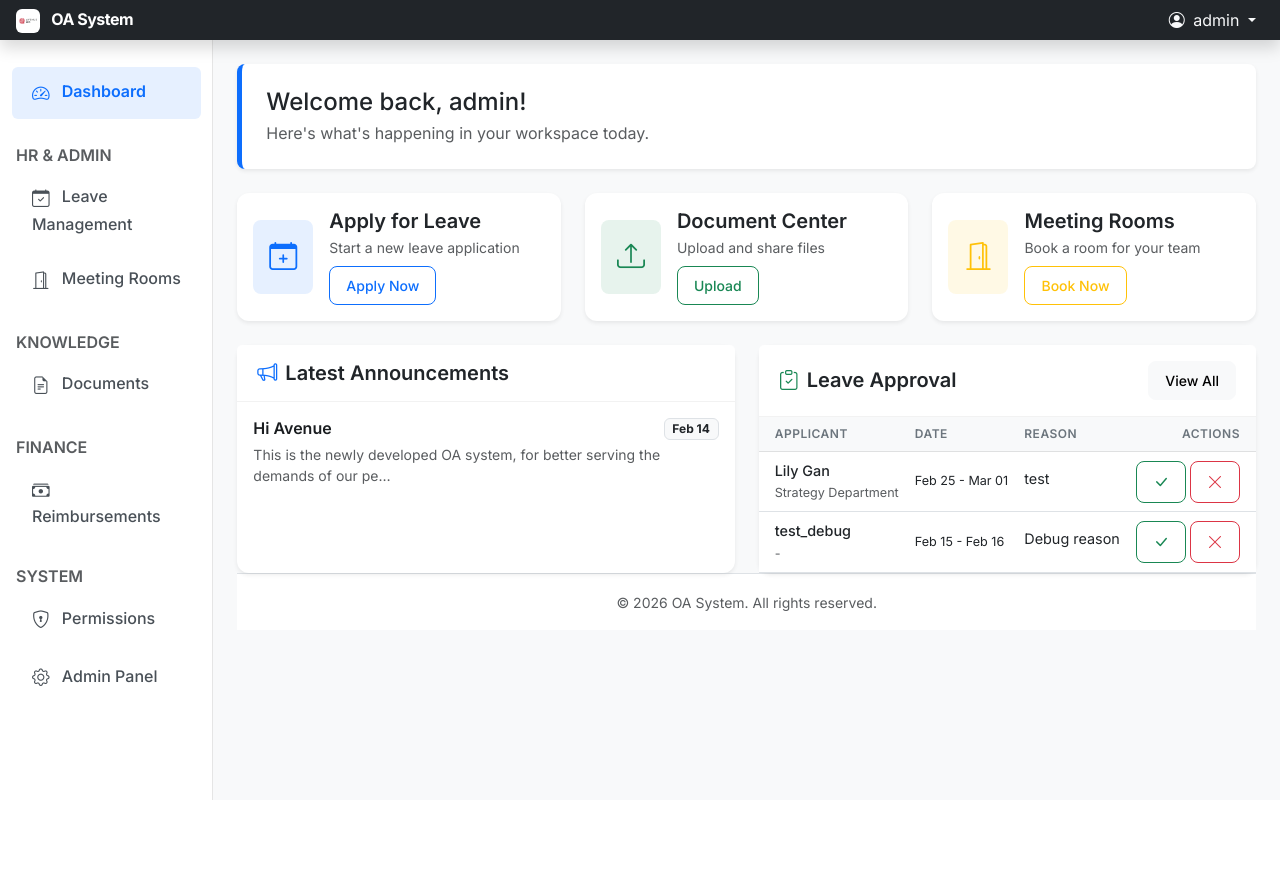
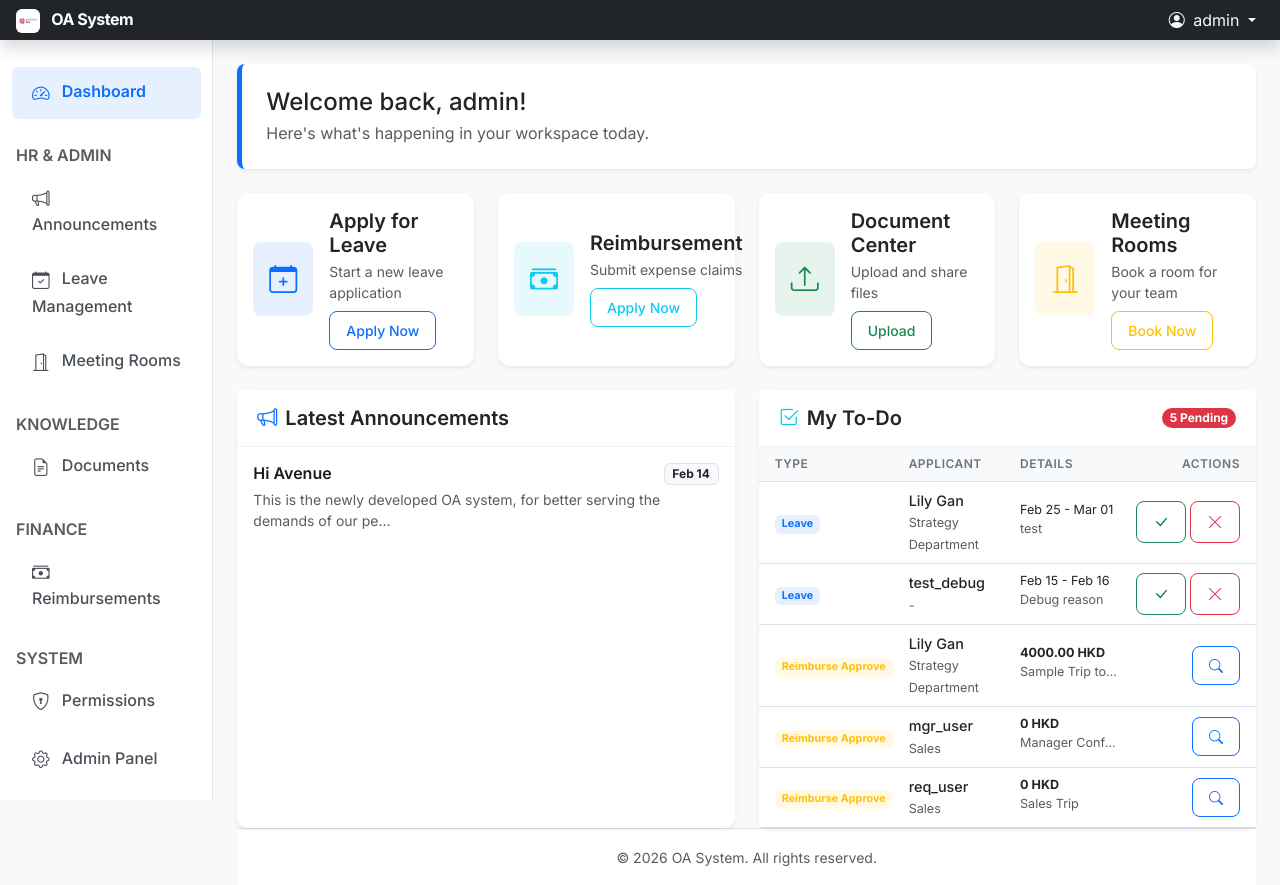
Before and after one commit to cshxinhao/oa-system, a Django app: page / in a window 1280 px wide. Before the commit the page ends 800 px from the top, so only its background shows below. Run offline with Django 4.2, Linux system fonts and the light colour scheme; a user stored in the database is signed in; data comes from the database, SQL or seed files in the repository; both versions use the stored data as it was after the commit.

Commit message:
Improve the site design:
1. Add a "Annuncement" sidebar under "HR & ADMIN", to facilitate browsing all published announcements.

2. In Dashboard, for each announcement in "latest announcements", it should be able to navigate to the full content in "Announcement", because sometimes the announcement is a bit long.

3. Similar to "apply for leave", add a "apply for reimbursement" button in dashborad.

4. "My To-Do" in dashboard only collects pending leave approval currently, please show pending reimbursement check/approval as well, to people in charge.

```diff
--- /dev/null
+++ b/apps/admin_office/urls.py
@@ -0,0 +1,9 @@
+from django.urls import path
+from . import views
+
+app_name = 'admin_office'
+
+urlpatterns = [
+    path('notices/', views.NoticeListView.as_view(), name='notice_list'),
+    path('notices/<int:pk>/', views.NoticeDetailView.as_view(), name='notice_detail'),
+]
--- a/apps/core/views.py
+++ b/apps/core/views.py
@@ -12,6 +12,7 @@ from .serializers import UserSerializer, DepartmentSerializer
 from admin_office.models import Notice
 from hr.models import LeaveApplication
 from hr.permissions import get_pending_leaves_for_approver
+from finance.models import ReimbursementRequest
 
 class UserPermissionView(LoginRequiredMixin, UserPassesTestMixin, ListView):
     model = User
@@ -127,15 +128,73 @@ class DepartmentViewSet(viewsets.ReadOnlyModelViewSet):
     permission_classes = [IsAuthenticated]
     search_fields = ['name']
 
+def get_approver_for_reimbursement(reimbursement):
+    """Helper to determine the approver for a reimbursement request."""
+    requester = reimbursement.requester
+    if not requester.department:
+        return None
+
+    # If requester is not manager, approver is their manager
+    if requester.department.manager != requester:
+        return requester.department.manager
+
+    # If requester IS manager, approver is parent department manager
+    if requester.department.parent:
+        return requester.department.parent.manager
+
+    return None
+
 @login_required
 def index(request):
     notices = Notice.objects.filter(is_published=True).order_by('-published_at')[:5]
 
+    # Pending Leaves
     pending_leaves = get_pending_leaves_for_approver(request.user)
-    can_approve = pending_leaves.exists()
+
+    # Pending Reimbursements
+    pending_reimbursements = []
+
+    # 1. Check if user is a checker and has submitted requests assigned
+    if request.user.has_perm('finance.can_check_reimbursement'):
+        checks = ReimbursementRequest.objects.filter(
+            status='SUBMITTED',
+            checker=request.user
+        )
+        for req in checks:
+            req.todo_type = 'reimbursement_check'
+            pending_reimbursements.append(req)
+
+    # 2. Check if user is an approver for any checked requests
+    # Get all CHECKED requests
+    checked_requests = ReimbursementRequest.objects.filter(status='CHECKED')
+
+    for req in checked_requests:
+        approver = get_approver_for_reimbursement(req)
+        if approver == request.user or request.user.is_superuser:
+            req.todo_type = 'reimbursement_approve'
+            pending_reimbursements.append(req)
+
+    # Mark leave items for the template
+    for leave in pending_leaves:
+        leave.todo_type = 'leave_approve'
+
+    # Combine and Sort
+    # We need to convert querysets to lists to combine them
+    todo_list = list(pending_leaves) + list(pending_reimbursements)
+
+    # Sort by creation date (newest first) - assuming both have created_at/start_date
+    # Reimbursement has created_at, Leave has start_date (or created_at if exists)
+    # Let's just append for now, or sort if possible.
+
+    has_todo = len(todo_list) > 0
 
     return render(
         request,
         'index.html',
-        {'notices': notices, 'pending_leaves': pending_leaves, 'can_approve': can_approve},
+        {
+            'notices': notices,
+            'todo_list': todo_list,
+            'has_todo': has_todo,
+            'can_approve': has_todo # Keeping for backward compatibility if needed, but logic changed
+        },
     )
--- a/oa_system/urls.py
+++ b/oa_system/urls.py
@@ -27,6 +27,7 @@ urlpatterns = [
      path("docs/", include('docs.urls', namespace='docs')),
      path("meeting/", include('meeting.urls', namespace='meeting')),
      path("finance/", include('finance.urls', namespace='finance')),
+     path("admin-office/", include('admin_office.urls', namespace='admin_office')),
 ]
 
 if settings.DEBUG:
--- a/templates/base.html
+++ b/templates/base.html
@@ -70,6 +70,11 @@
               <h6 class="sidebar-heading d-flex justify-content-between align-items-center px-3 mt-4 mb-1 text-muted text-uppercase">
                 <span>HR & Admin</span>
               </h6>
+              <li class="nav-item">
+                <a class="nav-link {% if 'admin_office' in request.path %}active{% endif %}" href="{% url 'admin_office:notice_list' %}">
+                  <i class="bi bi-megaphone"></i> Announcements
+                </a>
+              </li>
               <li class="nav-item">
                 <a class="nav-link {% if 'hr' in request.path %}active{% endif %}" href="{% url 'hr:leave_list' %}">
                   <i class="bi bi-calendar-check"></i> Leave Management
--- a/templates/index.html
+++ b/templates/index.html
@@ -15,7 +15,7 @@
 
 <!-- Quick Actions -->
 <div class="row g-4 mb-4">
-    <div class="col-md-4">
+    <div class="col-md-3">
         <div class="card h-100 border-0 shadow-sm">
             <div class="card-body d-flex align-items-center">
                 <div class="flex-shrink-0 bg-primary bg-opacity-10 p-3 rounded-3">
@@ -29,7 +29,21 @@
             </div>
         </div>
     </div>
-    <div class="col-md-4">
+    <div class="col-md-3">
+        <div class="card h-100 border-0 shadow-sm">
+            <div class="card-body d-flex align-items-center">
+                <div class="flex-shrink-0 bg-info bg-opacity-10 p-3 rounded-3">
+                    <i class="bi bi-cash-stack text-info fs-3"></i>
+                </div>
+                <div class="flex-grow-1 ms-3">
+                    <h5 class="card-title mb-1">Reimbursement</h5>
+                    <p class="card-text text-muted small mb-2">Submit expense claims</p>
+                    <a href="{% url 'finance:reimbursement_create' %}" class="btn btn-sm btn-outline-info stretched-link">Apply Now</a>
+                </div>
+            </div>
+        </div>
+    </div>
+    <div class="col-md-3">
         <div class="card h-100 border-0 shadow-sm">
             <div class="card-body d-flex align-items-center">
                 <div class="flex-shrink-0 bg-success bg-opacity-10 p-3 rounded-3">
@@ -47,7 +61,7 @@
             </div>
         </div>
     </div>
-    <div class="col-md-4">
+    <div class="col-md-3">
         <div class="card h-100 border-0 shadow-sm">
             <div class="card-body d-flex align-items-center">
                 <div class="flex-shrink-0 bg-warning bg-opacity-10 p-3 rounded-3">
@@ -74,13 +88,13 @@
             </div>
             <div class="list-group list-group-flush">
                 {% for notice in notices %}
-                <div class="list-group-item px-3 py-3">
+                <a href="{% url 'admin_office:notice_detail' notice.pk %}" class="list-group-item list-group-item-action px-3 py-3">
                     <div class="d-flex w-100 justify-content-between align-items-center mb-1">
                         <h6 class="mb-0 fw-semibold">{{ notice.title }}</h6>
                         <span class="badge bg-light text-dark border">{{ notice.published_at|date:"M d" }}</span>
                     </div>
-                    <p class="mb-0 text-muted small">{{ notice.content|truncatechars:80 }}</p>
-                </div>
+                    <p class="mb-0 text-muted small">{{ notice.content|striptags|truncatechars:80 }}</p>
+                </a>
                 {% empty %}
                 <div class="list-group-item text-center text-muted py-5">
                     <i class="bi bi-inbox fs-4 d-block mb-2"></i>
@@ -91,70 +105,84 @@
         </div>
     </div>
 
-    <!-- Leave Approval / To-Do -->
+    <!-- My To-Do -->
     <div class="col-lg-6">
         <div class="card shadow-sm h-100">
             <div class="card-header bg-white py-3 d-flex justify-content-between align-items-center">
-                {% if can_approve %}
-                    <h5 class="card-title mb-0 d-flex align-items-center">
-                        <i class="bi bi-clipboard-check me-2 text-success"></i> Leave Approval
-                    </h5>
-                    <a href="{% url 'hr:leave_list' %}" class="btn btn-sm btn-light">View All</a>
-                {% else %}
                 <h5 class="card-title mb-0 d-flex align-items-center">
                     <i class="bi bi-check2-square me-2 text-info"></i> My To-Do
                 </h5>
+                {% if has_todo %}
+                <span class="badge bg-danger rounded-pill">{{ todo_list|length }} Pending</span>
                 {% endif %}
             </div>
 
-            {% if can_approve %}
+            {% if has_todo %}
               <div class="table-responsive">
                 <table class="table table-hover align-middle mb-0">
                   <thead class="table-light">
                     <tr>
-                      <th class="ps-3">Applicant</th>
-                      <th>Date</th>
-                      <th>Reason</th>
+                      <th class="ps-3">Type</th>
+                      <th>Applicant</th>
+                      <th>Details</th>
                       <th class="text-end pe-3">Actions</th>
                     </tr>
                   </thead>
                   <tbody>
-                    {% for leave in pending_leaves %}
+                    {% for item in todo_list %}
                       <tr>
                         <td class="ps-3">
-                            <div class="fw-medium">{{ leave.applicant.get_full_name|default:leave.applicant.username }}</div>
-                            <small class="text-muted">{{ leave.applicant.department.name|default:"-" }}</small>
+                            {% if item.todo_type == 'leave_approve' %}
+                                <span class="badge bg-primary bg-opacity-10 text-primary">Leave</span>
+                            {% elif item.todo_type == 'reimbursement_check' %}
+                                <span class="badge bg-info bg-opacity-10 text-info">Reimburse Check</span>
+                            {% elif item.todo_type == 'reimbursement_approve' %}
+                                <span class="badge bg-warning bg-opacity-10 text-warning">Reimburse Approve</span>
+                            {% endif %}
                         </td>
                         <td>
-                            <div class="small">{{ leave.start_date|date:"M d" }} - {{ leave.end_date|date:"M d" }}</div>
+                            {% if item.todo_type == 'leave_approve' %}
+                                <div class="fw-medium">{{ item.applicant.get_full_name|default:item.applicant.username }}</div>
+                                <small class="text-muted">{{ item.applicant.department.name|default:"-" }}</small>
+                            {% else %}
+                                <div class="fw-medium">{{ item.requester.get_full_name|default:item.requester.username }}</div>
+                                <small class="text-muted">{{ item.requester.department.name|default:"-" }}</small>
+                            {% endif %}
                         </td>
-                        <td title="{{ leave.reason }}">
-                            <span class="d-inline-block text-truncate" style="max-width: 150px;">
-                                {{ leave.reason }}
-                            </span>
+                        <td>
+                            {% if item.todo_type == 'leave_approve' %}
+                                <div class="small">{{ item.start_date|date:"M d" }} - {{ item.end_date|date:"M d" }}</div>
+                                <small class="text-muted d-inline-block text-truncate" style="max-width: 100px;" title="{{ item.reason }}">{{ item.reason }}</small>
+                            {% else %}
+                                <div class="small fw-bold">{{ item.total_amount }} HKD</div>
+                                <small class="text-muted d-inline-block text-truncate" style="max-width: 100px;" title="{{ item.description }}">{{ item.title }}</small>
+                            {% endif %}
                         </td>
                         <td class="text-end pe-3">
                           <div class="btn-group btn-group-sm">
-                            <form action="{% url 'hr:leave_approve' leave.pk %}" method="post" class="d-inline">
+                            {% if item.todo_type == 'leave_approve' %}
+                                <form action="{% url 'hr:leave_approve' item.pk %}" method="post" class="d-inline">
                                   {% csrf_token %}
                                   <button type="submit" class="btn btn-outline-success" title="Approve" onclick="return confirm('Confirm approval?')">
                                     <i class="bi bi-check-lg"></i>
                                   </button>
                                 </form>
-                            <form action="{% url 'hr:leave_reject' leave.pk %}" method="post" class="d-inline ms-1">
+                                <form action="{% url 'hr:leave_reject' item.pk %}" method="post" class="d-inline ms-1">
                                   {% csrf_token %}
                                   <button type="submit" class="btn btn-outline-danger" title="Reject" onclick="return confirm('Confirm rejection?')">
                                     <i class="bi bi-x-lg"></i>
                                   </button>
                                 </form>
+                            {% elif item.todo_type == 'reimbursement_check' %}
+                                <a href="{% url 'finance:reimbursement_detail' item.pk %}" class="btn btn-outline-primary" title="Check">
+                                    <i class="bi bi-search"></i>
+                                </a>
+                            {% elif item.todo_type == 'reimbursement_approve' %}
+                                <a href="{% url 'finance:reimbursement_detail' item.pk %}" class="btn btn-outline-primary" title="Review">
+                                    <i class="bi bi-search"></i>
+                                </a>
+                            {% endif %}
                           </div>
-                        </td>
-                      </tr>
-                    {% empty %}
-                      <tr>
-                        <td colspan="4" class="text-center text-muted py-5">
-                            <i class="bi bi-check2-circle fs-4 d-block mb-2"></i>
-                            No pending approvals
                         </td>
                       </tr>
                     {% endfor %}
```
Also changed, not shown: apps/admin_office/views.py (+23 -0 lines), templates/admin_office/notice_detail.html (added, +43 -0 lines), templates/admin_office/notice_list.html (added, +67 -0 lines), db.sqlite3. Lines whose indentation alone changed are shown as unchanged.
